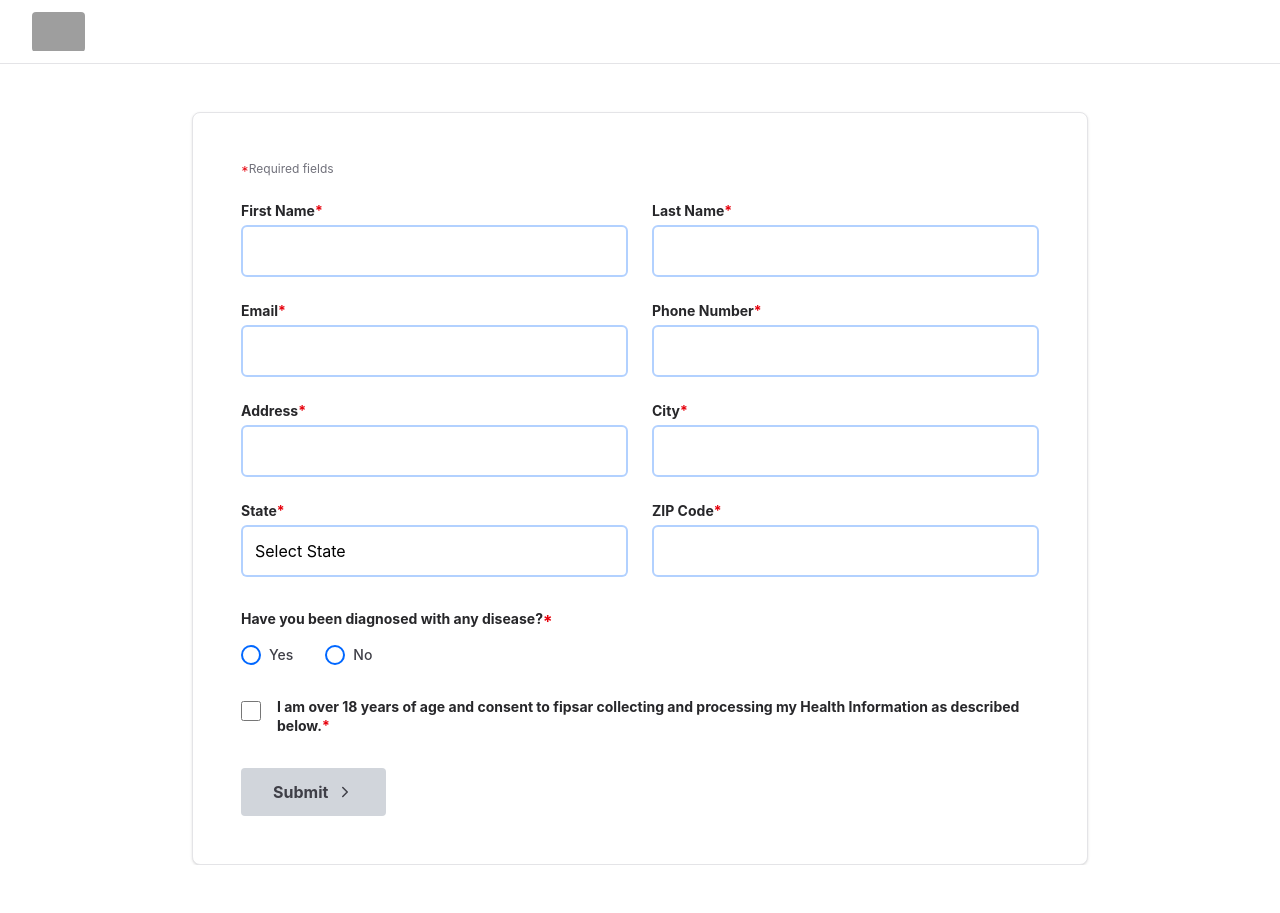
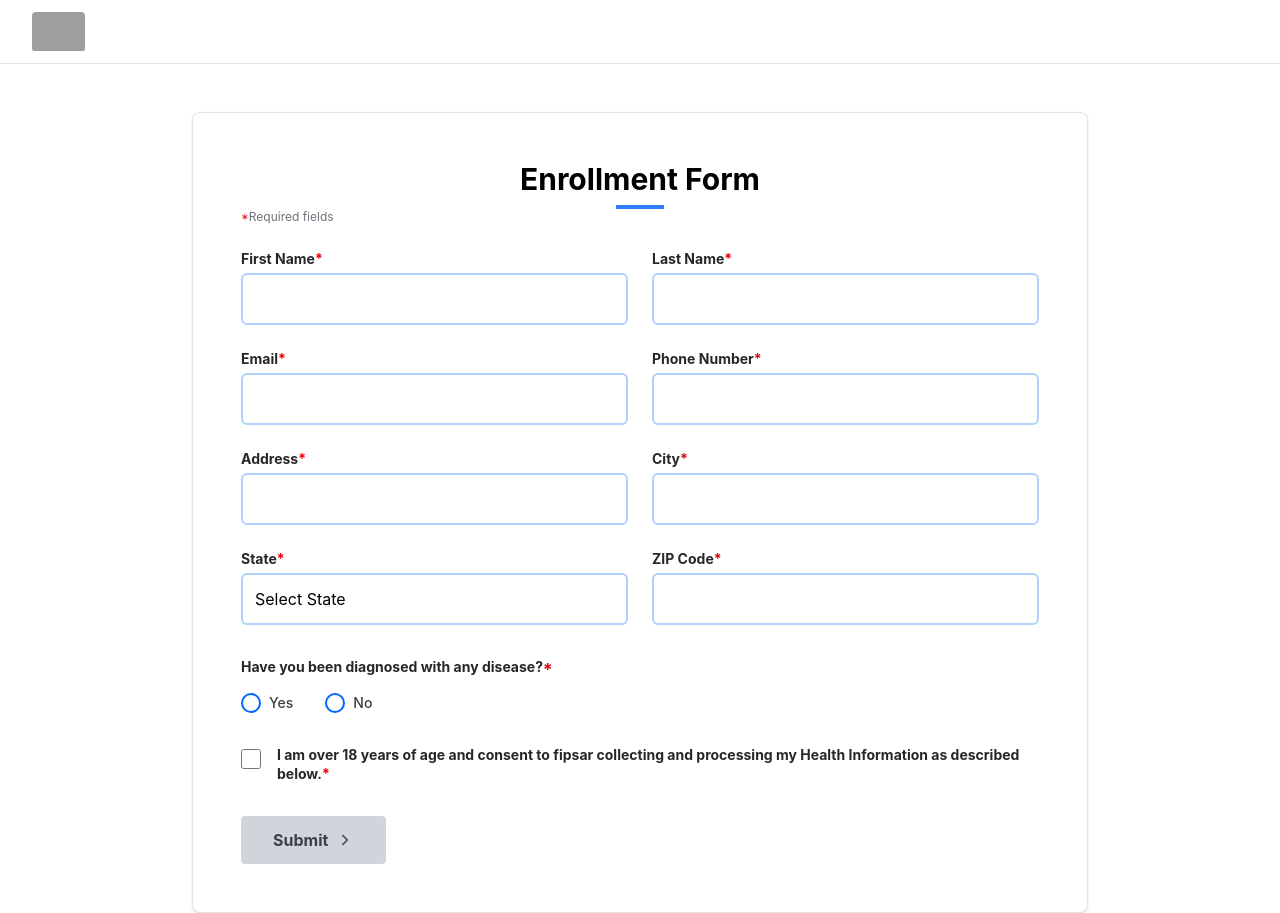
Before and after one commit to Kavi555333/form-creation, a React (Vite) app: page / in a window 1280 px wide. Before the commit the page ends 865 px from the top, so only its background shows below. Built offline with nearby package versions, Linux system fonts and the light colour scheme; grey boxes are pictures that could not be loaded.

Commit message:
Update SignUpForm.tsx For Heading

```diff
--- a/src/components/SignUpForm.tsx
+++ b/src/components/SignUpForm.tsx
@@ -82,6 +82,12 @@ export const SignUpForm: React.FC = () => {
 
       {/* Form Card */}
       <div className="bg-white border border-zinc-200 rounded-lg p-8 md:p-12 shadow-sm">
+        <div className="text-center">
+            <h1 className="text-3xl font-bold relative inline-block">
+                Enrollment Form
+                <span className="block h-1 w-12 bg-blue-500 mx-auto mt-2"></span>
+            </h1>
+        </div>
         <p className="text-xs text-zinc-500 mb-6"><span className="text-red-600">*</span>Required fields</p>
 
         <form onSubmit={handleSubmit} noValidate className="space-y-6">
```
